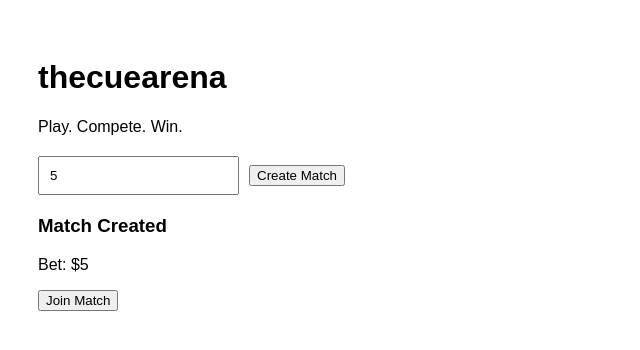
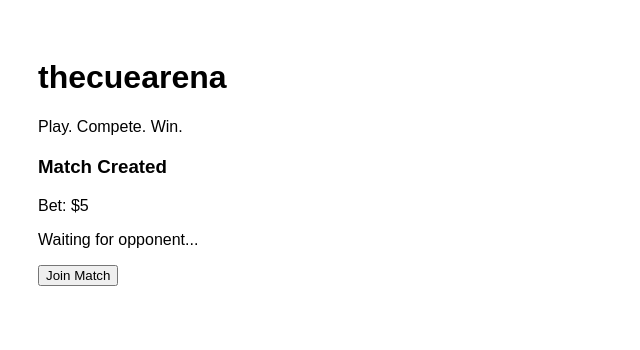
Before and after one commit to tosan1470/thecuearena, a React (Vite) app: page / in a window 1280 px wide. Both pictures are taken after typing "5" into the empty fields and a click on the button "Create Match". Shown: the top 350 px of the page, without its empty margins (0-640 px from the left). Built offline with nearby package versions, Linux system fonts and the light colour scheme.

Commit message:
Update App.jsx

```diff
--- a/src/App.jsx
+++ b/src/App.jsx
@@ -2,14 +2,25 @@ import { useState } from "react";
 
 export default function App() {
   const [bet, setBet] = useState("");
-  const [matchCreated, setMatchCreated] = useState(false);
+  const [match, setMatch] = useState(null);
 
   const handleCreateMatch = () => {
     if (!bet || bet < 1) {
       alert("Minimum bet is $1");
       return;
     }
-    setMatchCreated(true);
+
+    setMatch({
+      bet,
+      status: "waiting",
+    });
+  };
+
+  const handleJoinMatch = () => {
+    setMatch({
+      ...match,
+      status: "playing",
+    });
   };
 
   return (
@@ -17,6 +28,7 @@ export default function App() {
       <h1>thecuearena</h1>
       <p>Play. Compete. Win.</p>
 
+      {!match && (
         <div style={{ marginTop: "20px" }}>
           <input
             type="number"
@@ -30,12 +42,24 @@ export default function App() {
             Create Match
           </button>
         </div>
+      )}
 
-      {matchCreated && (
+      {match && match.status === "waiting" && (
         <div style={{ marginTop: "20px" }}>
           <h3>Match Created</h3>
-          <p>Bet: ${bet}</p>
-          <button>Join Match</button>
+          <p>Bet: ${match.bet}</p>
+          <p>Waiting for opponent...</p>
+          <button onClick={handleJoinMatch}>
+            Join Match
+          </button>
+        </div>
+      )}
+
+      {match && match.status === "playing" && (
+        <div style={{ marginTop: "20px" }}>
+          <h3>Game Started</h3>
+          <p>Bet: ${match.bet}</p>
+          <p>Both players are in the match</p>
         </div>
       )}
     </div>
```
Lines whose indentation alone changed are shown as unchanged.
